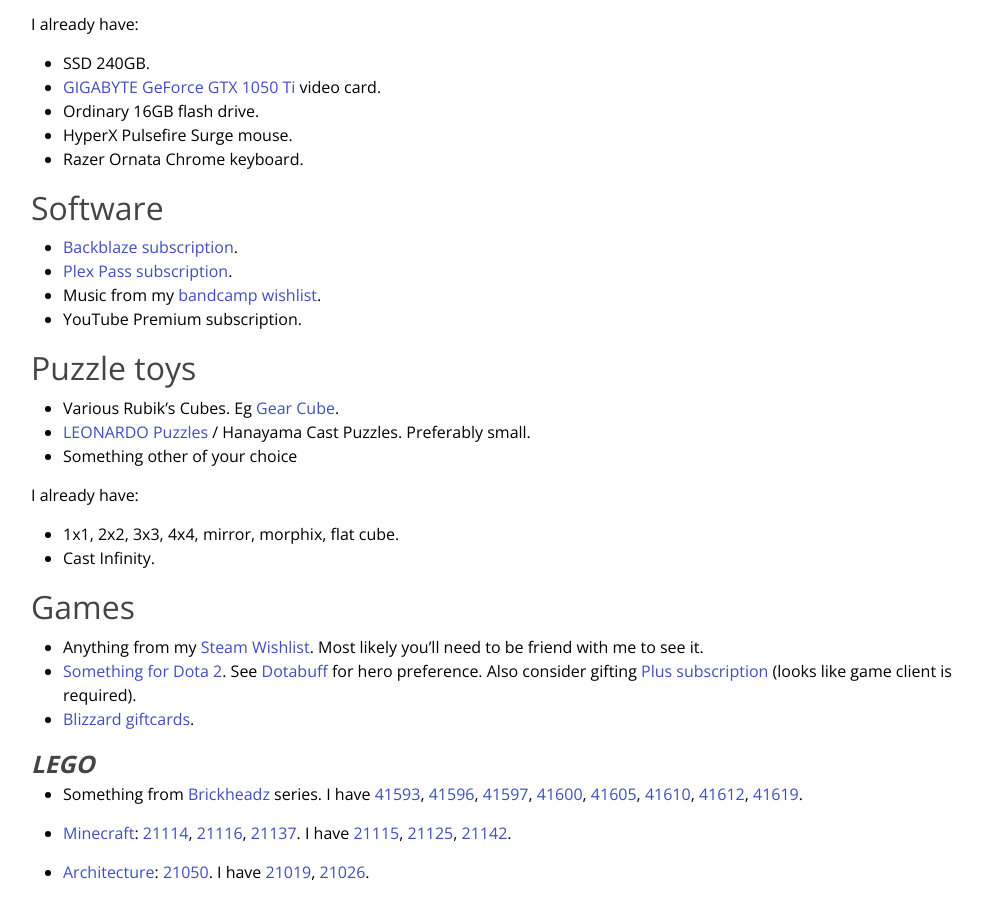
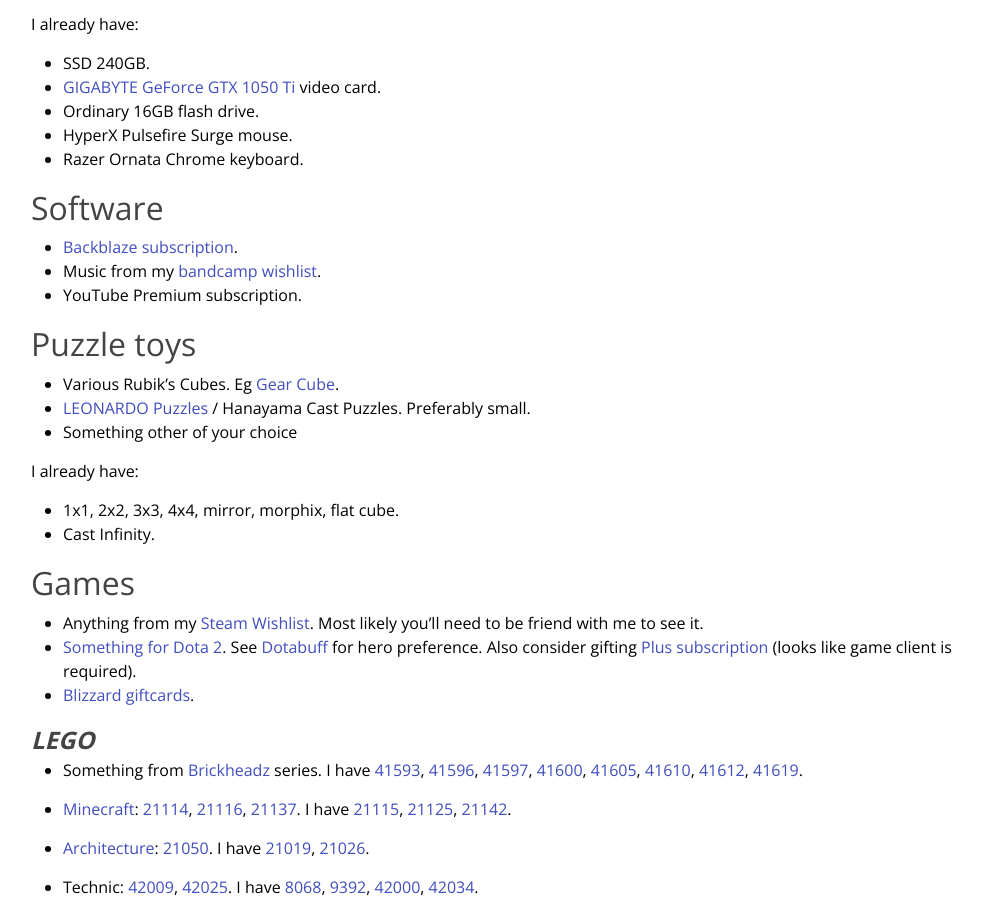
Before and after one commit to anton-rudeshko/anton-rudeshko.github.io, a Jekyll site: the page built from wishlist/index.md, in a window 1280 px wide and 900 px high, scrolled down 587 px. Shown: the whole window, without its empty margins (129-1111 px from the left). Built offline with Jekyll 4.4.1, drawn with Linux system fonts in a browser that asks for light colours; comment, search, counter and statistics services are not loaded.

Commit message:
wishlist: remove plex pass
No longer using Plex in favor of Emby.

```diff
--- a/wishlist/index.md
+++ b/wishlist/index.md
@@ -48,12 +48,10 @@ I already have:
 ## Software
 
 * [Backblaze subscription][backblaze].
-* [Plex Pass subscription][plex-pass].
 * Music from my [bandcamp wishlist][bandcamp-wishlist].
 * YouTube Premium subscription.
 
 [backblaze]: https://secure.backblaze.com/gift.htm
-[plex-pass]: https://www.plex.tv/plex-pass/gift/
 [bandcamp-wishlist]: https://bandcamp.com/anton-rudeshko/wishlist
 
 ## Puzzle toys
```
